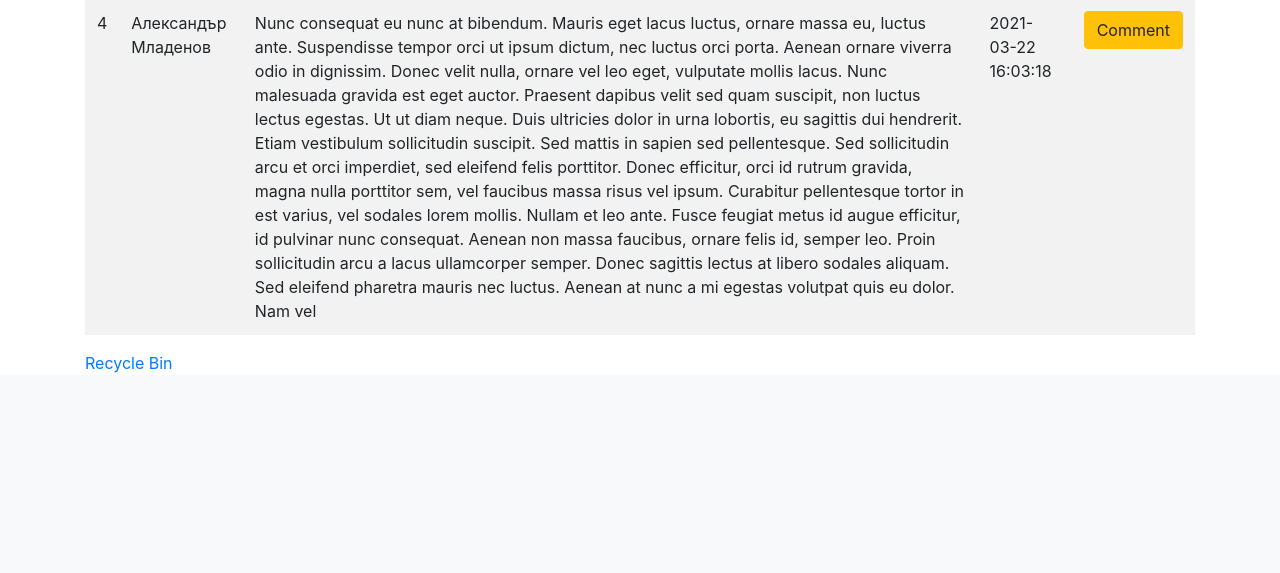
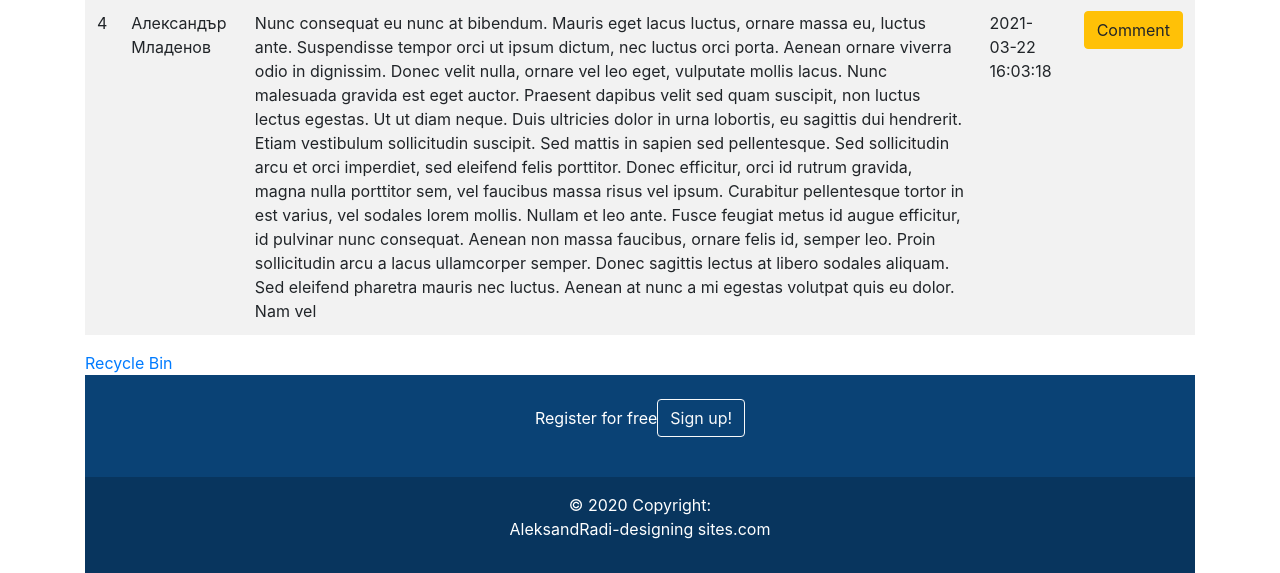
Before and after one commit to Level-2-Project/Project---2, a PHP site: page /index.php in a window 1280 px wide. Shown: the part 1084-1657 px from the top of the page. Before the commit the page ends 1457 px from the top, so only its background shows below. Run offline with PHP 8.4, Linux system fonts and the light colour scheme; data comes from the database, SQL or seed files in the repository; data that the repository does not hold is empty.

Commit message:
0.3 update 24.03.2021
new update

```diff
--- a/Project/includes/footer.php
+++ b/Project/includes/footer.php
@@ -1,3 +1,28 @@
+<section class="">
+  <!-- Footer -->
+  <footer class="text-center text-white" style="background-color: #0a4275;">
+    <!-- Grid container -->
+    <div class="container p-4 pb-0">
+      <!-- Section: CTA -->
+      <section class="">
+        <p class="d-flex justify-content-center align-items-center">
+          <span class="me-3">Register for free </span>
+          	<a class="btn btn-outline-light btn-rounded" href="sign_up.php">Sign up!</a>
+        </p>
+      </section>
+      <!-- Section: CTA -->
+    </div>
+    <!-- Grid container -->
+
+    <!-- Copyright -->
+    <div class="text-center p-3" style="background-color: rgba(0, 0, 0, 0.2);">
+      © 2020 Copyright:
+      <p>AleksandRadi-designing sites.com</p>
+    </div>
+    <!-- Copyright -->
+  </footer>
+  <!-- Footer -->
+</section>
 </div>
 </body>
 </html>
--- a/Project/index.php
+++ b/Project/index.php
@@ -64,3 +64,6 @@ if( mysqli_num_rows( $result ) > 0 ){
 	die('Query failed!' . mysqli_error($conn));
 }
 ?>
+<?php
+include '../Project/includes/footer.php';
+?>
--- a/Project/sign_up.php
+++ b/Project/sign_up.php
@@ -78,7 +78,3 @@ if ($error > 0) {
 		die('Query failed!' . mysqli_error($conn));
 	}
 }
-
-
-
-include '../Project/includes/footer.php';
```
